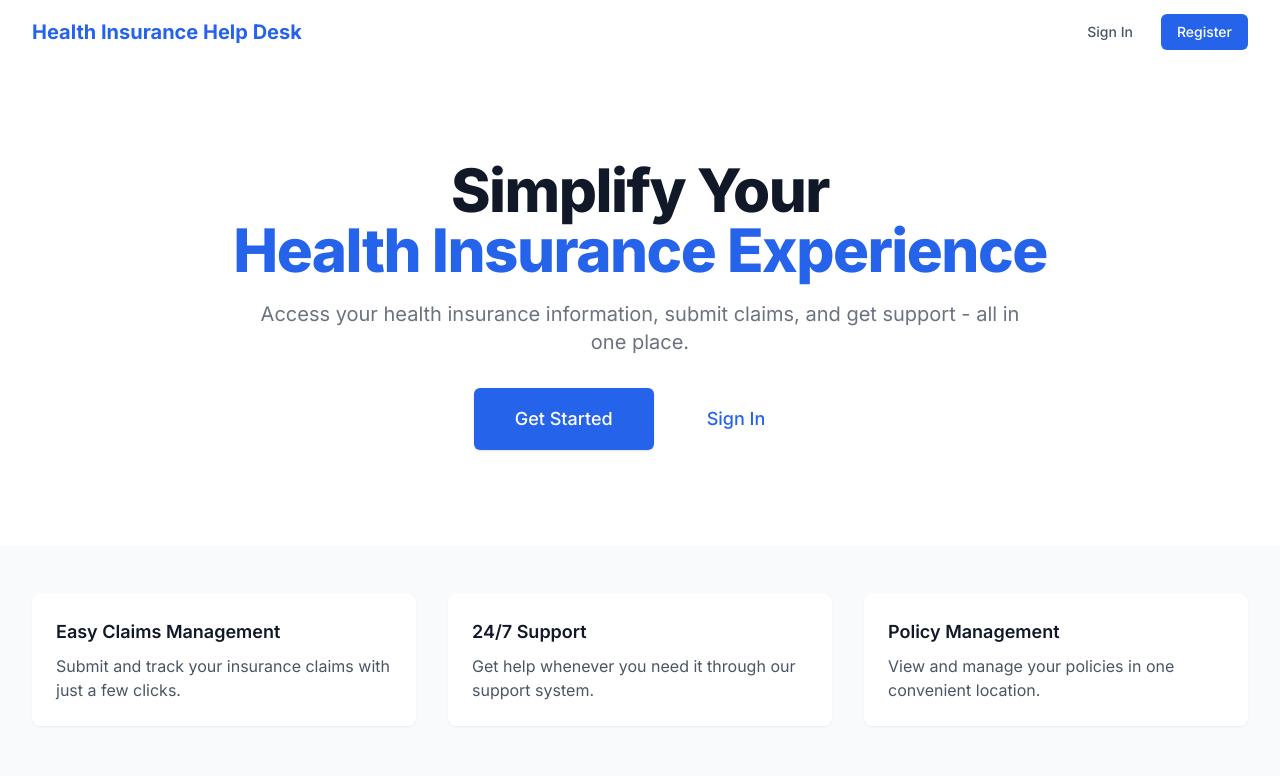
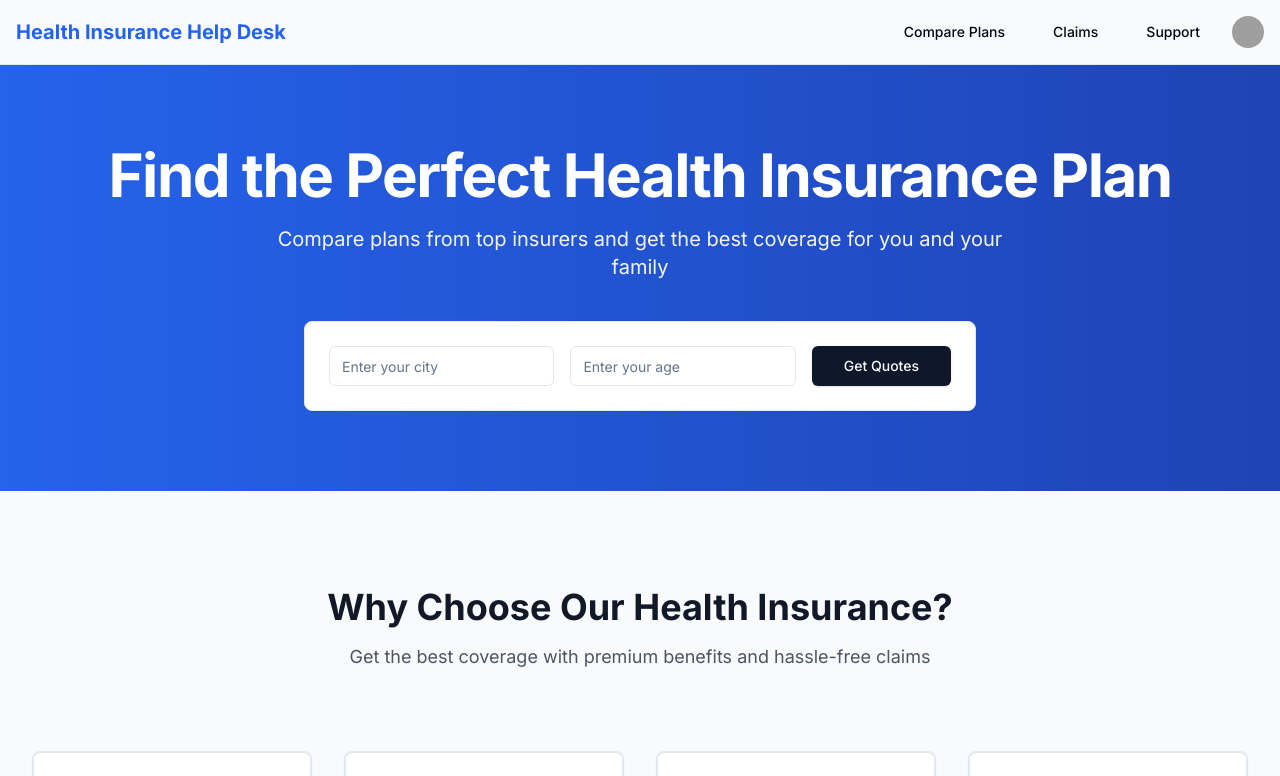
Before and after one commit to codexdhruv11/Health-Insurance-Help-Desk, a Next.js app: page / in a window 1280 px wide. Shown: the top 776 px of the page. Built offline with nearby package versions, Linux system fonts and the light colour scheme; grey boxes are pictures that could not be loaded.

Commit message:
feat: Update homepage layout and add global styles

```diff
--- a/src/app/page.tsx
+++ b/src/app/page.tsx
@@ -1,87 +1,17 @@
-import Link from 'next/link'
+import { MainNav } from "@/components/layout/MainNav"
+import { HeroSection } from "@/components/sections/HeroSection"
+import { FeaturesSection } from "@/components/sections/FeaturesSection"
+import { PlansSection } from "@/components/sections/PlansSection"
 
 export default function Home() {
   return (
     <div className="min-h-screen">
-      {/* Navigation Bar */}
-      <nav className="bg-white shadow-sm">
-        <div className="max-w-7xl mx-auto px-4 sm:px-6 lg:px-8">
-          <div className="flex justify-between h-16">
-            <div className="flex items-center">
-              <Link href="/" className="text-xl font-bold text-blue-600">
-                Health Insurance Help Desk
-              </Link>
-            </div>
-            <div className="flex items-center space-x-4">
-              <Link
-                href="/auth/signin"
-                className="text-gray-600 hover:text-gray-900 px-3 py-2 rounded-md text-sm font-medium"
-              >
-                Sign In
-              </Link>
-              <Link
-                href="/auth/register"
-                className="bg-blue-600 text-white hover:bg-blue-700 px-4 py-2 rounded-md text-sm font-medium"
-              >
-                Register
-              </Link>
-            </div>
-          </div>
-        </div>
-      </nav>
-
-      {/* Hero Section */}
-      <div className="bg-white">
-        <div className="max-w-7xl mx-auto px-4 sm:px-6 lg:px-8 py-24">
-          <div className="text-center">
-            <h1 className="text-4xl tracking-tight font-extrabold text-gray-900 sm:text-5xl md:text-6xl">
-              <span className="block">Simplify Your</span>
-              <span className="block text-blue-600">Health Insurance Experience</span>
-            </h1>
-            <p className="mt-3 max-w-md mx-auto text-base text-gray-500 sm:text-lg md:mt-5 md:text-xl md:max-w-3xl">
-              Access your health insurance information, submit claims, and get support - all in one place.
-            </p>
-            <div className="mt-5 max-w-md mx-auto sm:flex sm:justify-center md:mt-8">
-              <div className="rounded-md shadow">
-                <Link
-                  href="/auth/register"
-                  className="w-full flex items-center justify-center px-8 py-3 border border-transparent text-base font-medium rounded-md text-white bg-blue-600 hover:bg-blue-700 md:py-4 md:text-lg md:px-10"
-                >
-                  Get Started
-                </Link>
-              </div>
-              <div className="mt-3 sm:mt-0 sm:ml-3">
-                <Link
-                  href="/auth/signin"
-                  className="w-full flex items-center justify-center px-8 py-3 border border-transparent text-base font-medium rounded-md text-blue-600 bg-white hover:bg-gray-50 md:py-4 md:text-lg md:px-10"
-                >
-                  Sign In
-                </Link>
-              </div>
-            </div>
-          </div>
-        </div>
-      </div>
-
-      {/* Features Section */}
-      <div className="bg-gray-50 py-12">
-        <div className="max-w-7xl mx-auto px-4 sm:px-6 lg:px-8">
-          <div className="grid grid-cols-1 gap-8 md:grid-cols-3">
-            <div className="bg-white p-6 rounded-lg shadow-sm">
-              <h3 className="text-lg font-semibold text-gray-900">Easy Claims Management</h3>
-              <p className="mt-2 text-gray-600">Submit and track your insurance claims with just a few clicks.</p>
-            </div>
-            <div className="bg-white p-6 rounded-lg shadow-sm">
-              <h3 className="text-lg font-semibold text-gray-900">24/7 Support</h3>
-              <p className="mt-2 text-gray-600">Get help whenever you need it through our support system.</p>
-            </div>
-            <div className="bg-white p-6 rounded-lg shadow-sm">
-              <h3 className="text-lg font-semibold text-gray-900">Policy Management</h3>
-              <p className="mt-2 text-gray-600">View and manage your policies in one convenient location.</p>
-            </div>
-          </div>
-        </div>
-      </div>
+      <MainNav />
+      <main>
+        <HeroSection />
+        <FeaturesSection />
+        <PlansSection />
+      </main>
     </div>
   )
 }
```
Also changed, not shown: src/app/globals.css (line endings or trailing spaces).
